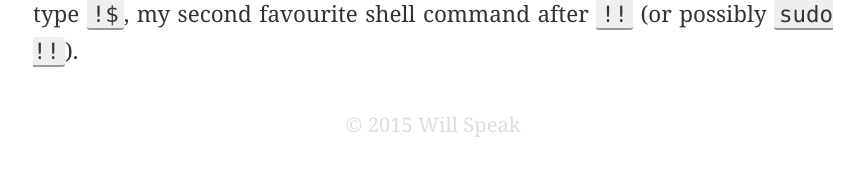
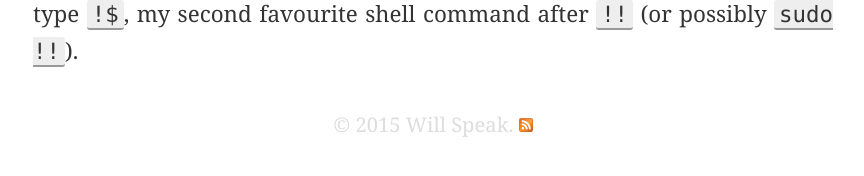
Before and after one commit to iwillspeak/iwillspeak.github.io, a Jekyll site: the page built from about.md, in a window 1280 px wide. Shown: the part 1123-1299 px from the top of the page, without its empty margins (207-1071 px from the left). Built offline with Jekyll 4.4.1, drawn with Linux system fonts in a browser that asks for light colours.

Commit message:
Add Feed Link to Footer

```diff
--- a/_includes/footer.html
+++ b/_includes/footer.html
@@ -1 +1,4 @@
-<footer>&copy; {{ site.time | date: "%Y" }} Will Speak</footer>
+<footer>
+  &copy; {{ site.time | date: "%Y" }} Will Speak.
+  <a href="/feed.xml"><img style="width: 14px; height: 14px;" src="/img/feed-icon-28x28.png" alt="Feed"/></a>
+</footer>
```
Also changed, not shown: img/feed-icon-28x28.png (added).
